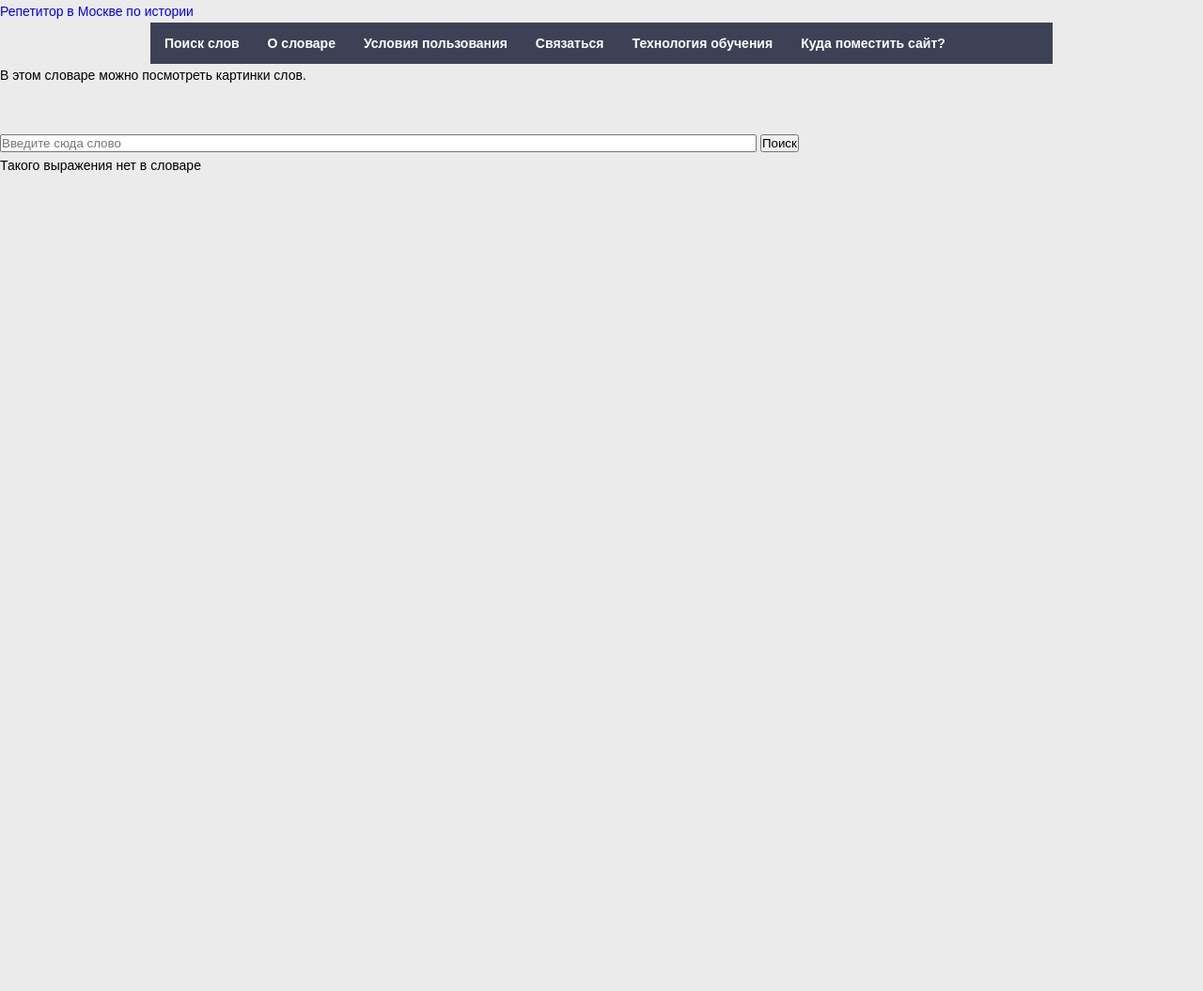
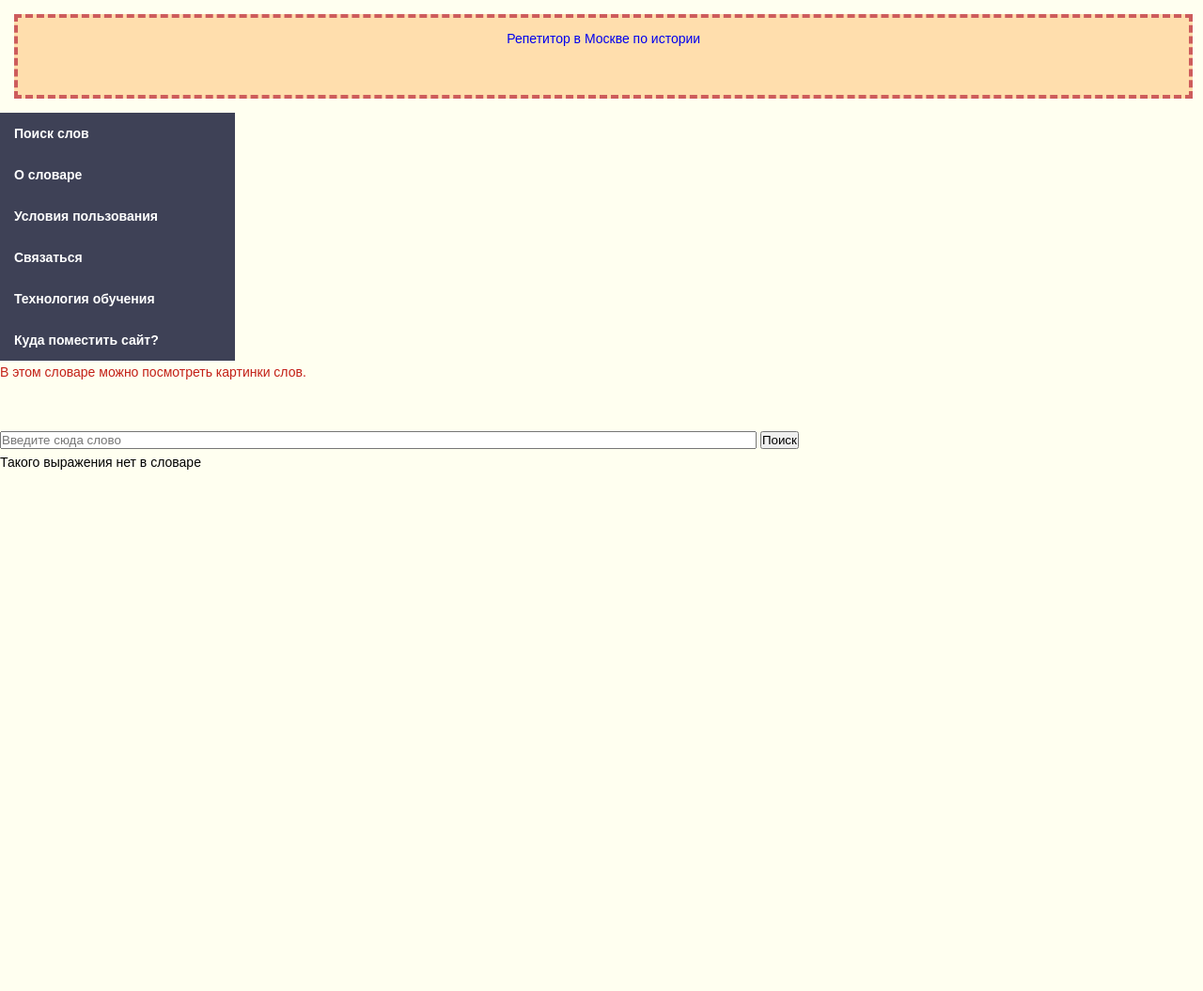
Before and after one commit to ilacin/massaslov.ru, a PHP site: page /?word=1 in a window 1280 px wide. Shown: the top 1055 px of the page at 94% size. Before the commit the page ends 184 px from the top, so only its background shows below. Run offline with PHP 8.4, Linux system fonts and the light colour scheme; data that the repository does not hold is empty; a stand-in replaces the project's code that opens the database connection; some libraries are stand-ins or nearby versions.

Commit message:
основные настройки

```diff
--- a/style.css
+++ b/style.css
@@ -22,7 +22,7 @@ html {height: 100%;}
 body {
 	height: 100%;
 	font: 14px/24px Arial, Tahoma, sans-serif;
-	background-color: #ebebeb;
+	background-color: #FFFFF0;
 }
 ol, ul {list-style: none;}
 * {
@@ -50,15 +50,15 @@ a, a:hover {text-decoration: none;}
 .text-right {text-align: right;}
 
 .container {
-	max-width: 960px;
-	margin: 0 auto;
+	max-width: 250px;
+	margin: 0 left;
 }
 
 .nav,
 #touch-menu {
 	background: #3e4156;
 }
-.nav li {float: left;}
+.nav li {float: ;}
 .nav li a,
 #touch-menu {
 	display: block;
@@ -73,6 +73,66 @@ a, a:hover {text-decoration: none;}
 }
 
 #touch-menu {display: none;}
+
+img {
+	padding:10px 10px 10px 10px;
+	border:1px solid;
+	background-color:#00FFFF;
+	margin:0 10px 0 0;
+}
+
+table {
+	border-collapse:collapse;
+}
+
+th {
+   empty-cells: hide;
+   padding: 4px 7px;
+   background-color:#FFD700;
+}
+
+td {
+	empty-cells: hide;
+	padding: 4px 7px;
+}
+
+#ad{
+	width:98%;
+	height: 90px;
+	background-color:#FFDEAD;
+	text-align: center;
+	border: 4px dashed #CD5C5C;
+	margin: 15px;
+	padding-top:10px;
+	font:36px;
+
+}
+
+label {
+	cursor:pointer;
+}
+
+#toTop {
+width:100px;
+border:1px solid #ccc;
+background:#f7f7f7;
+text-align:center;
+padding:5px;
+position:fixed;
+bottom:10px; /* отступ кнопки от нижнего края страницы*/
+right:10px;
+cursor:pointer;
+display:none;
+color:#333;
+font-family:verdana;
+font-size:11px;
+}
+
+#searching {
+	color: #C32017;
+	position: ;
+	background-color: ;
+}
 
 @media (max-width: 768px) {
 	.nav {display: none;}
@@ -90,4 +150,5 @@ a, a:hover {text-decoration: none;}
 		border-left: 3px solid #515572;
 	}
 	#touch-menu {display: block;}
+	#ad {display: none;}
 }
```
